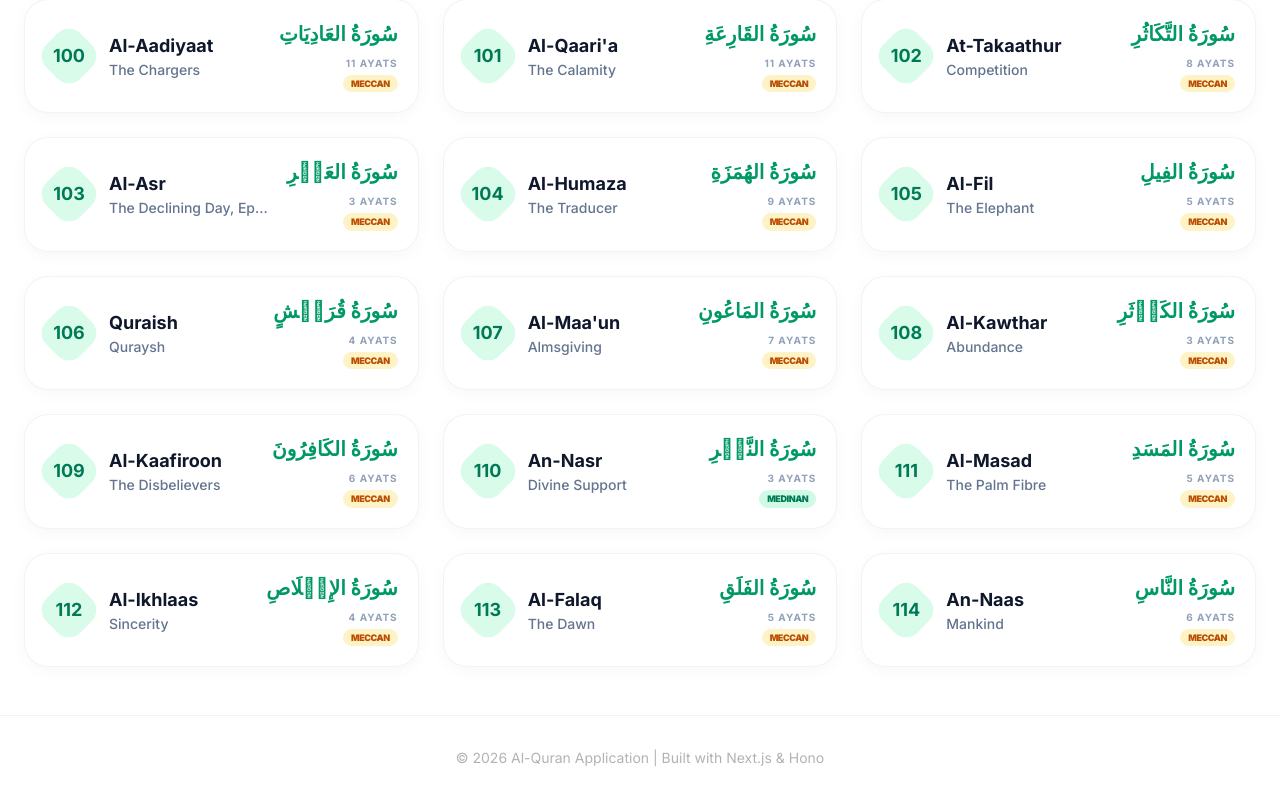
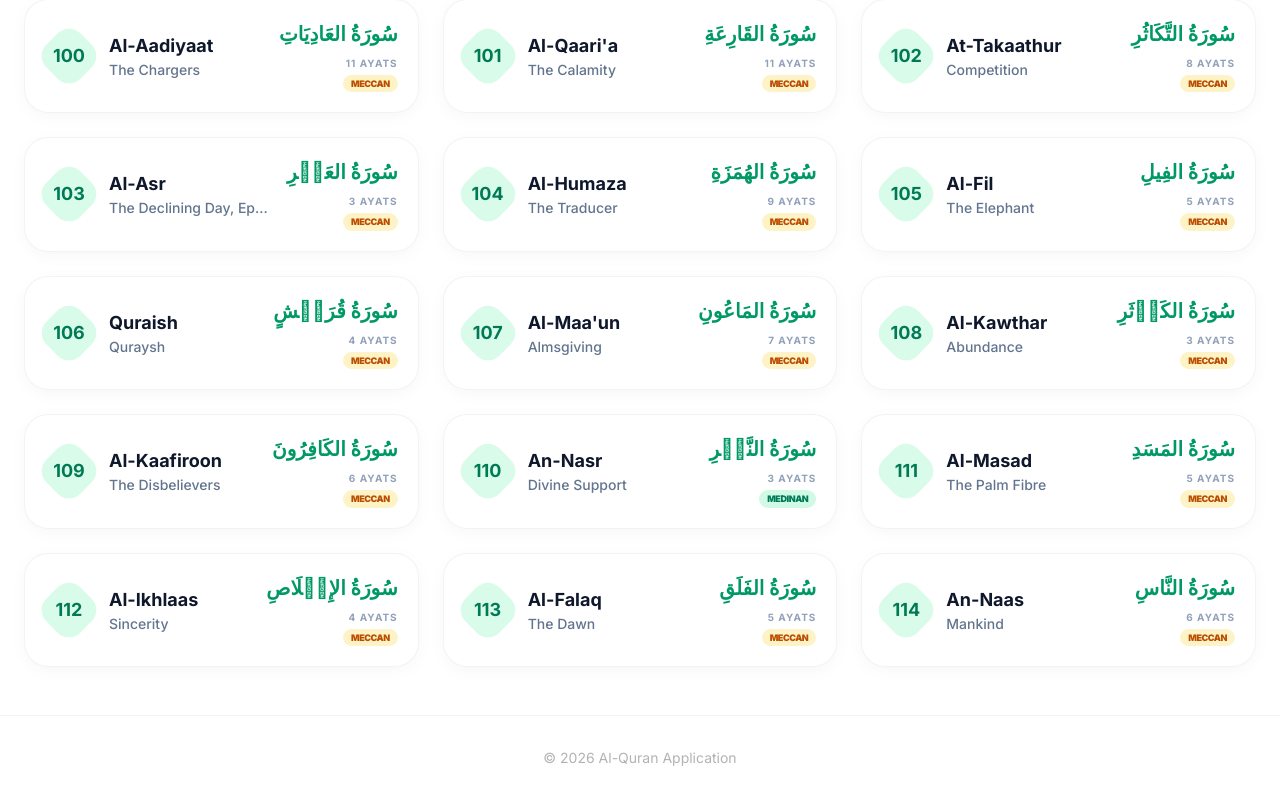
Before and after one commit to shuvo794/Quran-Web-Application, a Next.js app: page / in a window 1280 px wide. Shown: the part 5570-6370 px from the top of the page. Built offline with nearby package versions, Linux system fonts and the light colour scheme; a web font is replaced by a local one.

Commit message:
feat: initialize root layout with global providers, fonts, and thematic styling

```diff
--- a/app/layout.tsx
+++ b/app/layout.tsx
@@ -47,10 +47,7 @@ export default function RootLayout({
             <Navbar />
             <main className="flex-1 overflow-y-auto pt-24">{children}</main>
             <footer className="border-t border-black/5 dark:border-white/5 py-8 px-6 text-center text-black/30 dark:text-white/30 text-sm">
-              <p>
-                © {new Date().getFullYear()} Al-Quran Application | Built with
-                Next.js & Hono
-              </p>
+              <p>© 2026 Al-Quran Application</p>
             </footer>
           </SettingsProvider>
         </ThemeProvider>
```
